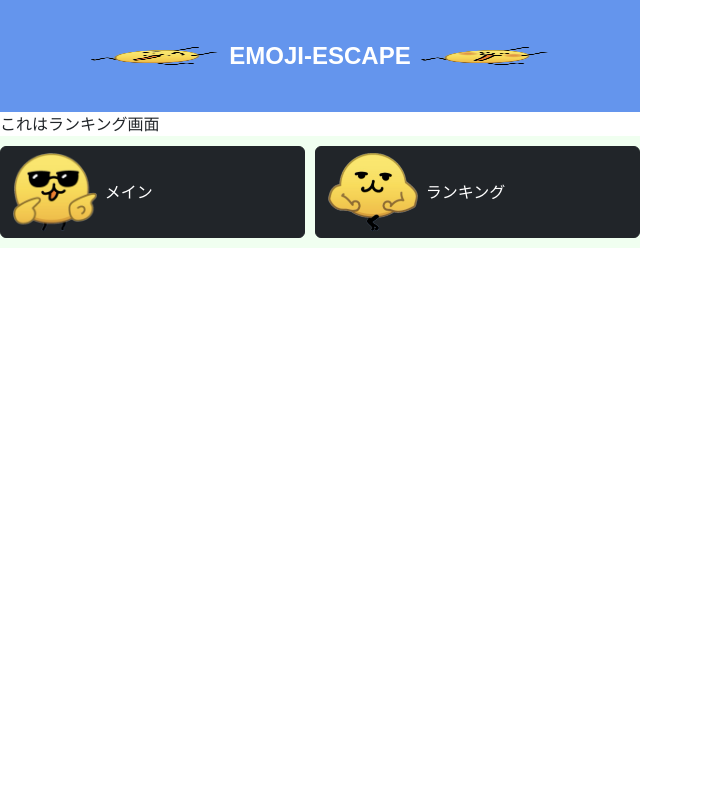
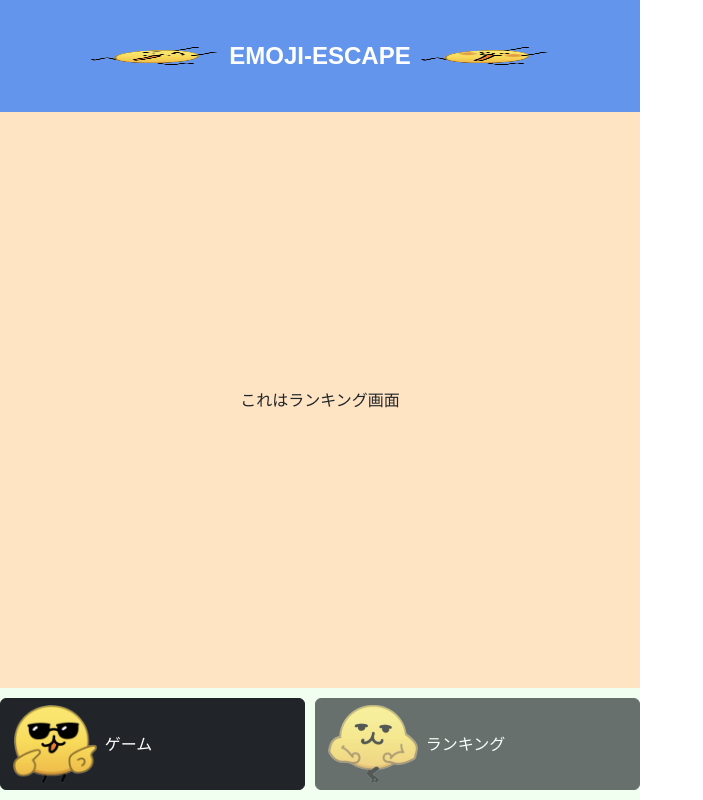
Before and after one commit to momotabetai0110/EMOJI-ESCAPE, a Vue app: page /ranking in a window 1280 px wide. Shown: the whole page, without its empty margins (0-703 px from the left). Built offline with nearby package versions, Linux system fonts and the light colour scheme.

Commit message:
ランキング画面実装

```diff
--- a/src/App.vue
+++ b/src/App.vue
@@ -7,26 +7,42 @@
     </header>
     <!-- <RankingLayout />
     <GameLayout/> -->
-    <RouterView/>
+    <RouterView />
     <footer class="app-vue" style="background-color:honeydew">
-      <RouterLink to="/" class="btn btn-dark" style="display: inline-flex; align-items: center; gap: 8px; width: fit-content;">
-        <img alt="メイン" src="./assets/favorite.png" width="30%" height="30%" />
-        メイン
+
+      <RouterLink to="/" class="btn btn-dark"
+        style="display: inline-flex; align-items: center; gap: 8px; width: fit-content;"
+        :class="{ 'disabled': screenMode === 0 }">
+
+        <img alt="ゲーム" src="./assets/favorite.png" width="30%" height="30%" />
+        ゲーム
       </RouterLink>
-      <RouterLink to="/ranking" class="btn btn-dark" style="display: inline-flex; align-items: center; gap: 8px; width: fit-content;">
+
+      <RouterLink to="/ranking" class="btn btn-dark"
+        style="display: inline-flex; align-items: center; gap: 8px; width: fit-content;"
+        :class="{ 'disabled': screenMode === 1 }">
         <img alt="ランキング" src="./assets/ranking.png" width="30%" height="30%" />
         ランキング
       </RouterLink>
+
     </footer>
   </div>
 </template>
 
 <script setup>
-import { RouterView, RouterLink } from 'vue-router'
-import GameLayout from './components/GameLayout.vue'
-import RankingLayout from './components/RankingLayout.vue';
+import { ref,watch } from 'vue'
+import { RouterView, RouterLink,useRoute } from 'vue-router'
 
+const screenMode = ref(0)
+const route = useRoute()
 
+watch(()=>route.path,(newPath)=>{
+  if(newPath === '/'){
+    screenMode.value = 0
+  }else if (newPath === '/ranking'){
+    screenMode.value = 1
+  }
+})
 </script>
 
 <style>
--- a/src/components/RankingLayout.vue
+++ b/src/components/RankingLayout.vue
@@ -1,3 +1,13 @@
 <template>
-    <div>これはランキング画面</div>
+    <div class="ranking-screen">これはランキング画面</div>
 </template>
+
+<style>
+.ranking-screen{
+background-color: bisque;
+align-items: center;
+display: flex;
+justify-content: center;
+flex:1
+}
+</style>
```
